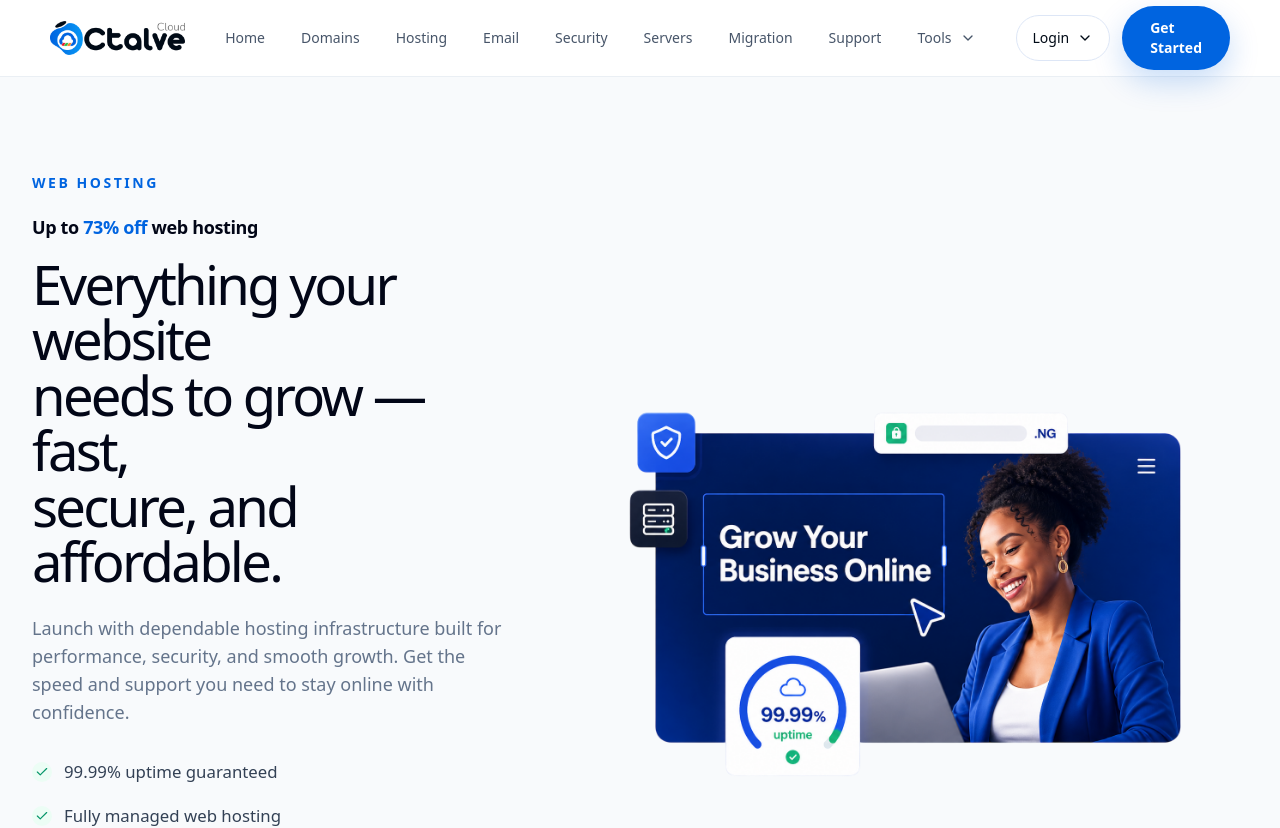
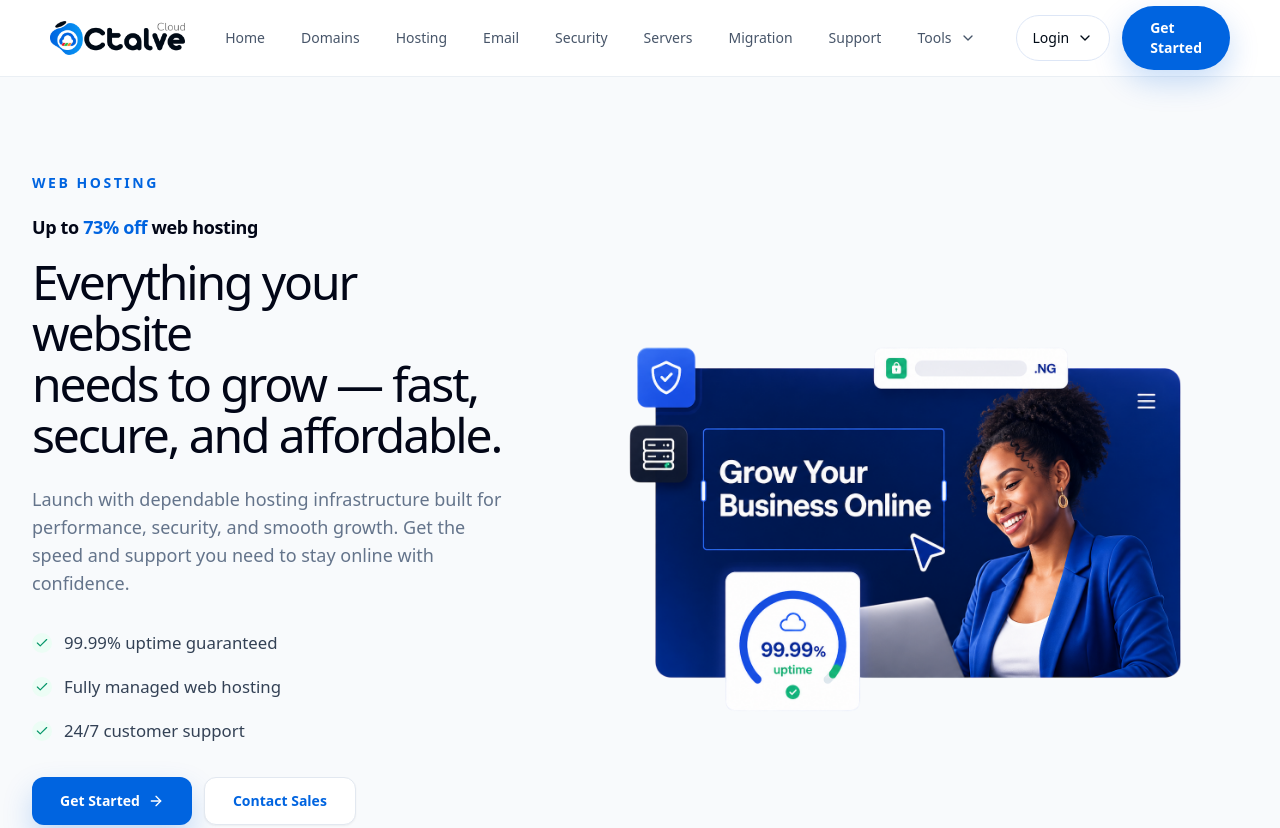
Before and after one commit to octalve-core/octalve-cloud, a Next.js app: page /hosting in a window 1280 px wide. Shown: the top 828 px of the page. Built offline with nearby package versions, Linux system fonts and the light colour scheme.

Commit message:
Update Octalve Cloud Page V15

```diff
--- a/src/features/cloud/hosting/components/Hero.tsx
+++ b/src/features/cloud/hosting/components/Hero.tsx
@@ -25,13 +25,13 @@ export function Hero() {
             Up to <span className="text-cloud-blue">73% off</span> web hosting
           </p>
 
-          <h1 className="mt-4 text-[2.25rem] font-medium tracking-[-0.05em] text-slate-950 sm:text-[2.7rem] lg:text-[3.15rem] lg:leading-[1.02] xl:text-[3.4rem]">
+          <h1 className="mt-4 text-[2rem] font-medium tracking-[-0.045em] text-slate-950 sm:text-[2.35rem] lg:text-[2.75rem] lg:leading-[1.06] xl:text-[3rem]">
             <span className="block">Everything your website</span>
             <span className="block">needs to grow — fast,</span>
             <span className="block">secure, and affordable.</span>
           </h1>
 
-          {/* <h1 className="mt-4 text-[2.55rem] font-medium tracking-[-0.055em] text-slate-950 sm:text-[3.05rem] lg:text-[3.65rem] lg:leading-[0.98] xl:text-[3.95rem]">
+          {/* <h1 className="mt-4 text-[2.25rem] font-medium tracking-[-0.05em] text-slate-950 sm:text-[2.7rem] lg:text-[3.15rem] lg:leading-[1.02] xl:text-[3.4rem]">
             <span className="block">Everything your website</span>
             <span className="block">needs to grow — fast,</span>
             <span className="block">secure, and affordable.</span>
```
